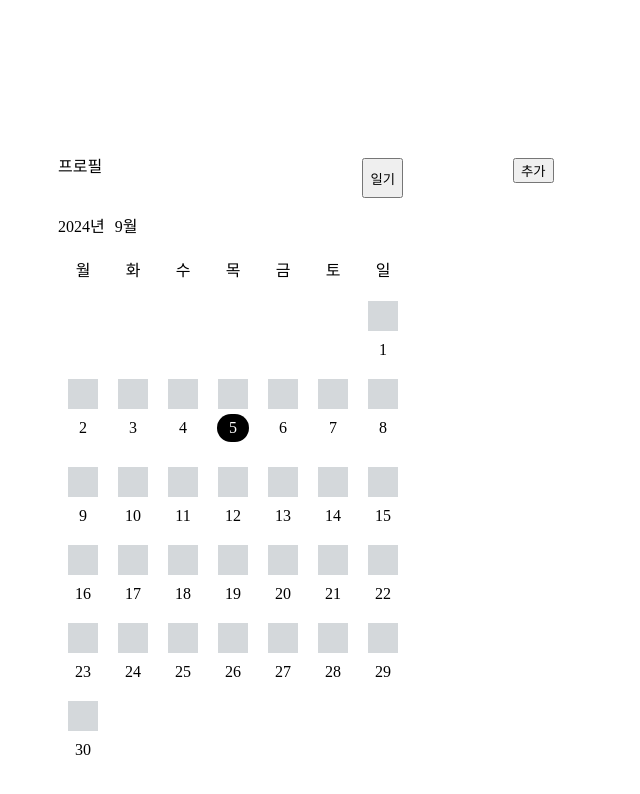
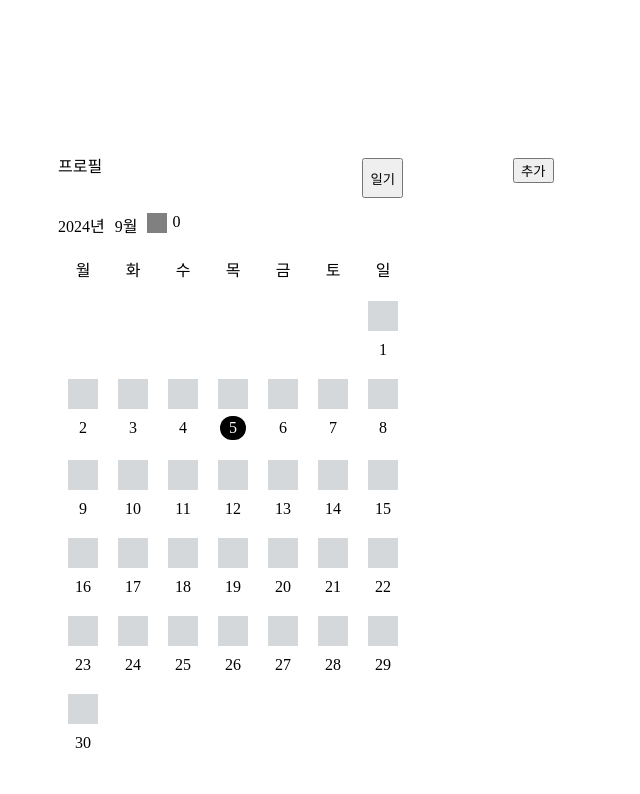
Before and after one commit to choijisul/todo_project, a React (Vite) app: page / in a window 1280 px wide. Shown: the top 794 px of the page, without its empty margins (0-640 px from the left). Built offline with nearby package versions, Linux system fonts and the light colour scheme; some icons are missing.

Commit message:
한 달에 완료한 투두 수 나타냄

```diff
--- a/src/components/Calendar.jsx
+++ b/src/components/Calendar.jsx
@@ -20,12 +20,32 @@ import todoItem from "./TodoItem.jsx";
 
 // header
 const RenderHeader = ({currentMonth, prevMonth, nextMonth}) => {
+    const monthTodoRemainderCheck = () => {
+        const todoList = JSON.parse(localStorage.getItem('todoList')) || [];
+        let completedDaysCount = 0;
+
+        // 한 달 날짜별 비교
+        for (let day = startOfMonth(new Date(currentMonth)); day <= endOfMonth(new Date(currentMonth)); day = addDays(day, 1)) {
+            const formattedDay = format(day, 'yyyyMMdd');
+            //
+            const dayTodos = todoList.filter(item => item.day === formattedDay && item.deleted === false);
+            if (dayTodos.length === 0) continue;  //todo 목록 없음.
+            // 날짜 목록 check 확인
+            const allChecked = dayTodos.every(item => item.checked === true);
+            if (allChecked) {
+                completedDaysCount++;
+            }
+        }
+
+        return completedDaysCount;
+    }
+
     return (
         <div className="header row">
             <span className="button write">
             {/* 일기 추가 */}
             </span>
-            {/*년, 월*/}
+            {/* 년, 월 */}
             <span className="text">
                 <span className="text year">
                     {format(currentMonth, 'yyyy')}년
@@ -34,7 +54,12 @@ const RenderHeader = ({currentMonth, prevMonth, nextMonth}) => {
                     {format(currentMonth, 'M')}월
                 </span>
             </span>
-            {/*달 이동*/}
+            {/* 이번달 완벽한 todo */}
+            <span className="month_finish_todo">
+                <div className="todo_head_icon"> {/* 아이콘 */}</div>
+                {monthTodoRemainderCheck()}
+            </span>
+            {/* 달 이동 */}
             <span className="button next_month">
                 <Icon icon="ooui:next-rtl" onClick={prevMonth}/>
                 <Icon icon="ooui:next-ltr" onClick={nextMonth}/>
@@ -42,6 +67,7 @@ const RenderHeader = ({currentMonth, prevMonth, nextMonth}) => {
         </div>
     );
 };
+
 
 RenderHeader.propTypes = {
     currentMonth: PropTypes.instanceOf(Date).isRequired,
@@ -76,7 +102,7 @@ const RenderCells = ({currentMonth, selectedDate, onDateClick}) => {
     let day = startDate;
     let formattedDate = '';
 
-    // 날짜에 달별 list에서 같은 day에 있는 checked가 false인 개수 반환
+    // 날짜별 남은 todo, todo 다 한 경우
     const todoListRemainderCheck = (day) => {
         const todoList = JSON.parse(localStorage.getItem('todoList')) || [];
         const formattedDay = format(day, 'yyyyMMdd'); // 날짜를 YYYYMMDD 형식으로 변환
@@ -86,8 +112,19 @@ const RenderCells = ({currentMonth, selectedDate, onDateClick}) => {
             item.day === formattedDay && item.checked === false && item.deleted === false
         );
 
-        if(uncheckedTodos.length > 0){
+        // todo 다 한 경우
+        const todosLength = todoList.filter(item =>
+            item.day === formattedDay && item.checked === true && item.deleted === false
+        )
+
+        if(uncheckedTodos.length > 0) {
             return uncheckedTodos.length;
+        }else if( todosLength.length === todosLength.length - uncheckedTodos.length && todosLength.length !== 0){
+            return (
+                <div className="finishTodo">
+                    v
+                </div>
+            )
         }
 
     };
--- a/src/styles/Calendar.css
+++ b/src/styles/Calendar.css
@@ -22,11 +22,24 @@
 .text.year{
     margin: 0 10px 0 0;
 }
+
+.todo_head_icon{
+    margin-right: 5px;
+    width: 20px;
+    height: 20px;
+    background-color: gray;
+}
+
+.month_finish_todo{
+    margin-left: 10px;
+    display: flex;
+}
+
 /*넘어가는 버튼*/
 .button.next_month{
     display: flex;
     justify-content: space-between;
-    margin-left: 210px;
+    margin-left: 150px;
     width: 50px;
 }
 
@@ -51,15 +64,22 @@
 
 .day.selected{  /*위 아래가 서로 margin 이 달라지는 현상...*/
     color: white;
-    margin: 5px 9px;
-    padding: 5px 0;
+    margin: 0px 12px;
+    padding: 3px 0;
     border-radius: 20px;
     background-color: black;
 }
 
 .finishTodoListNum{
+    margin-bottom: 7px;
     display: flex;
     justify-content: center;
     align-items: center;
     color: white;
 }
+
+.finishTodo{  /*완료된 todo 스타일*/
+    width: 27px;
+    height: 27px;
+    background-color: black;
+}
```
